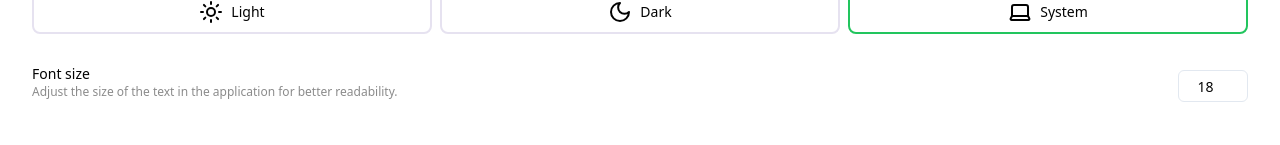
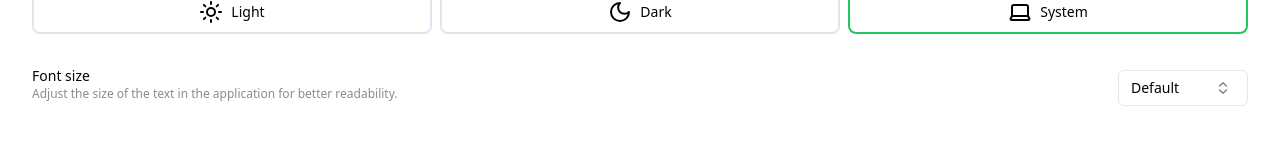
Before and after one commit to TeamDev-IP/JxBrowser-Gallery, a React (Vite) app in the folder desktop-web-app/web-app/shadcn/: page /prefs/appearance in a window 1280 px wide. Shown: the part 379-524 px from the top of the page. Built offline with nearby package versions, Linux system fonts and the light colour scheme.

Commit message:
Use combobox for font size and allow changing it

```diff
--- a/desktop-web-app/web-app/shadcn/src/components/account.tsx
+++ b/desktop-web-app/web-app/shadcn/src/components/account.tsx
@@ -58,7 +58,7 @@ export function Account() {
                         Select an extra layer of security by requiring a code when logging in.
                     </p>
                 </div>
-                <Combobox options={authentications} defaultOption={"Email"}/>
+                <Combobox options={authentications} defaultOption={authentications[0].value}/>
             </div>
             <div className="w-full inline-flex items-center justify-between py-1">
                 <div className="pr-8">
--- a/desktop-web-app/web-app/shadcn/src/components/appearance.tsx
+++ b/desktop-web-app/web-app/shadcn/src/components/appearance.tsx
@@ -25,8 +25,22 @@ import {useState} from "react";
 import {useTheme} from "@/components/theme-provider.tsx";
 import {Laptop, Moon, Sun} from "lucide-react";
 import {ThemeBox} from "@/components/theme-box.tsx";
-import {Input} from "@/components/ui/input.tsx";
-import {GuidingLine} from "@/components/guiding-line.tsx";
+import {Combobox, Option} from "@/components/combobox.tsx";
+
+const fonts: Option[] = [
+    {
+        value: "small",
+        label: "Small",
+    },
+    {
+        value: "default",
+        label: "Default",
+    },
+    {
+        value: "large",
+        label: "Large",
+    },
+]
 
 export function Appearance() {
     const {theme} = useTheme()
@@ -35,7 +49,13 @@ export function Appearance() {
     const [isDark, setIsDark] = useState(theme === "dark");
     const [isSystem, setIsSystem] = useState(theme === "system");
 
-    const [font, setFont] = useState(18);
+    function adjustFontSize(factor: number) {
+        const style = document.documentElement.style;
+        style.setProperty('--font-size-sm', `${0.875 * factor}rem`);
+        style.setProperty('--font-size-xs', `${0.75 * factor}rem`);
+        style.setProperty('--font-size-lg', `${1.125 * factor}rem`);
+        style.setProperty('--font-size-2xl', `${1.5 * factor}rem`);
+    }
 
     return (
         <div className="space-y-4">
@@ -45,7 +65,8 @@ export function Appearance() {
                 <div>
                     <p className="text-sm">Theme</p>
                     <p className="text-xs text-muted-foreground text-gray-500">
-                        The color theme for the application: light, dark, or match your system&nbsp;settings.
+                        The color theme for the application: light, dark, or match your
+                        system&nbsp;settings.
                     </p>
                 </div>
 
@@ -75,18 +96,15 @@ export function Appearance() {
                         Adjust the size of the text in the application for better readability.
                     </p>
                 </div>
-                <div className="items-center">
-                    <Input
-                        type="number"
-                        defaultValue={font}
-                        min={14}
-                        max={24}
-                        step={2}
-                        onChange={(e) => setFont(Number(e.target.value))}
-                        className="text-center w-[70px] text-sm"
-                        aria-label="Font size input"
-                    />
-                </div>
+                <Combobox options={fonts} onClick={(value)=> {
+                    if (value==="small") {
+                        adjustFontSize(0.8);
+                    }else if(value === "default") {
+                        adjustFontSize(1.0);
+                    } else {
+                        adjustFontSize(1.2);
+                    }
+                }} defaultOption={fonts[1].value}/>
             </div>
         </div>
     )
--- a/desktop-web-app/web-app/shadcn/src/components/combobox.tsx
+++ b/desktop-web-app/web-app/shadcn/src/components/combobox.tsx
@@ -35,25 +35,24 @@ export declare type Option = {
 interface ComboboxProps {
     options: Option[],
     defaultOption: string
+    onClick: (value: string) => void
 }
 
-export function Combobox({options, defaultOption}: ComboboxProps) {
+export function Combobox({options, defaultOption, onClick}: ComboboxProps) {
     const [open, setOpen] = useState(false)
-    const [value, setValue] = useState("")
+    const [value, setValue] = useState(defaultOption)
 
     return (
         <Popover open={open} onOpenChange={setOpen}>
-            <PopoverTrigger asChild>
+            <PopoverTrigger className={"w-[130px]"} asChild>
                 <Button
                     variant="outline"
                     role="combobox"
                     size="sm"
                     aria-expanded={open}
-                    className="w-[120px] justify-between"
+                    className="min-w-[120px] justify-between"
                 >
-                    {value
-                        ? options.find((it) => it.value === value)?.label
-                        : defaultOption}
+                    {options.find((it) => it.value === value)?.label}
                     <ChevronsUpDown className="h-4 opacity-50"/>
                 </Button>
             </PopoverTrigger>
@@ -63,11 +62,12 @@ export function Combobox({options, defaultOption}: ComboboxProps) {
                         <CommandGroup>
                             {options.map((it) => (
                                 <CommandItem
-                                    className={"h-[30px] "}
+                                    className={"h-[30px]"}
                                     key={it.value}
                                     value={it.value}
                                     onSelect={(currentValue) => {
                                         setValue(currentValue === value ? "" : currentValue)
+                                        onClick(currentValue)
                                         setOpen(false)
                                     }}
                                 >
--- a/desktop-web-app/web-app/shadcn/src/components/general.tsx
+++ b/desktop-web-app/web-app/shadcn/src/components/general.tsx
@@ -23,7 +23,6 @@
 import {Separator} from "@/components/ui/separator.tsx";
 import {Combobox, Option} from "@/components/combobox.tsx";
 import {GreenSwitch} from "@/components/green-switch.tsx";
-import {GuidingLine} from "@/components/guiding-line.tsx";
 
 const languages: Option[] = [
     {
@@ -66,7 +65,7 @@ export function General() {
                         Choose the language for the application’s interface.
                     </p>
                 </div>
-                <Combobox options={languages} defaultOption={"English"}/>
+                <Combobox options={languages} defaultOption={languages[0].value}/>
             </div>
             <div className="w-full inline-flex items-center justify-between py-1">
                 <div className="pr-8">
--- a/desktop-web-app/web-app/shadcn/tailwind.config.js
+++ b/desktop-web-app/web-app/shadcn/tailwind.config.js
@@ -17,6 +17,12 @@ module.exports = {
     		}
     	},
     	extend: {
+			fontSize: {
+				sm: ['var(--font-size-sm, 0.875rem)', { lineHeight: '1.25rem' }],
+				xs: ['var(--font-size-xs, 0.75rem)', { lineHeight: '1rem' }],
+				lg: ['var(--font-size-lg, 1.125rem)', { lineHeight: '1.75rem' }],
+				'2xl': ['var(--font-size-2xl, 1.5rem)', { lineHeight: '2rem' }],
+			},
 			screens: {
 				'xs': '520px'
 			},
```
